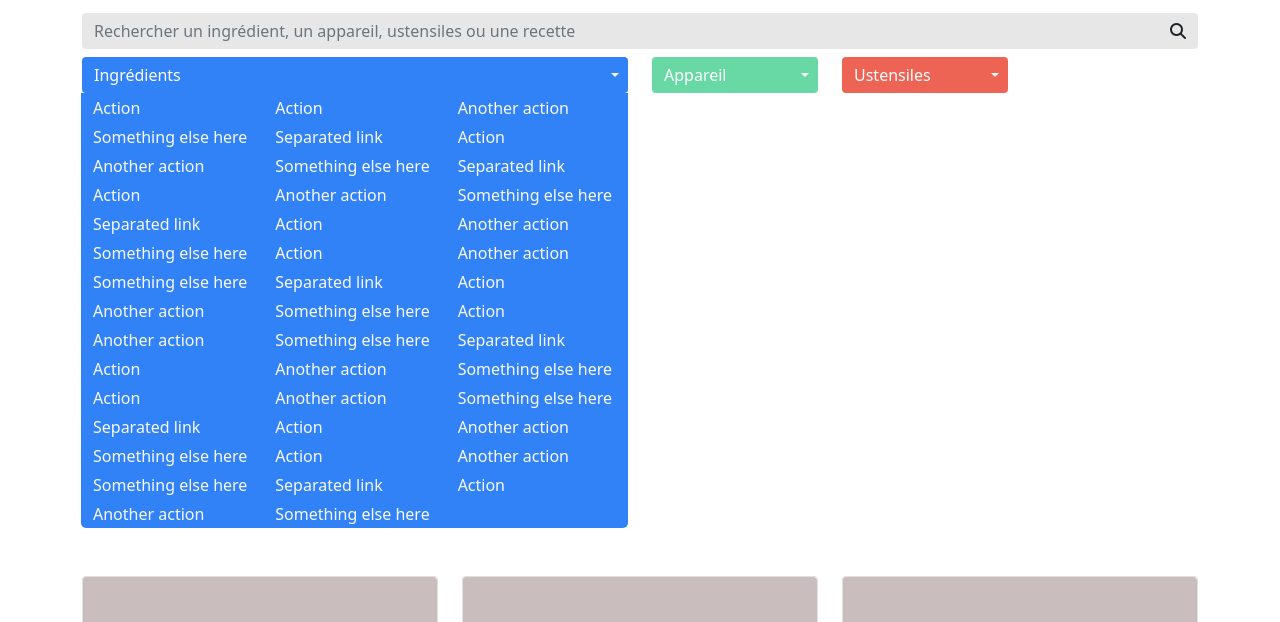
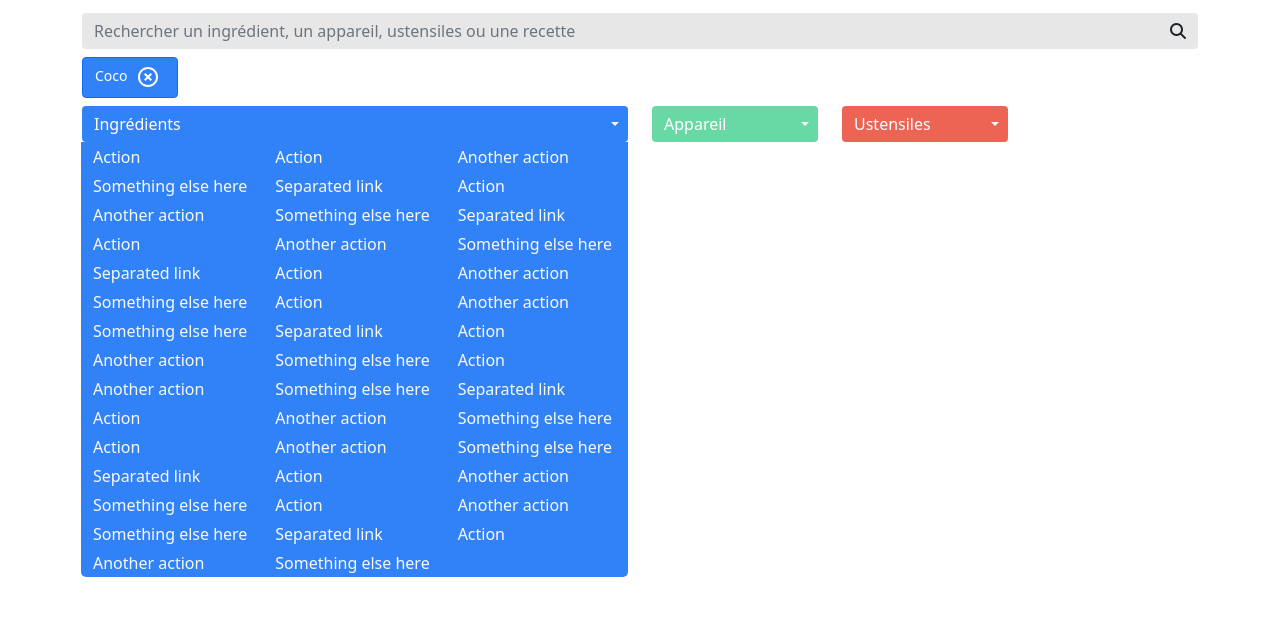
Before and after one commit to Poccardl/LoicPoccard_7_01022021, a website: page index.html in a window 1280 px wide. Shown: the part 146-768 px from the top of the page. Drawn offline with nearby package versions, Linux system fonts and the light colour scheme.

Commit message:
add CSS for tag

```diff
--- a/index.html
+++ b/index.html
@@ -34,6 +34,18 @@
                 <span class="input-group-text custom-bg-light b_none" id="basic-addon1"><i class="fas fa-search"></i></span>
               </div>
             </form>
+          </div>
+          <div class="row">
+            <div class="col-xl-12 mt-2">
+              <button type="button" class="btn btn-primary custom-bg-primary tag">
+                Coco
+                <span class="badge">
+                  <svg width="20" height="20" viewBox="0 0 20 20" fill="none" xmlns="http://www.w3.org/2000/svg">
+                    <path d="M12.59 6L10 8.59L7.41 6L6 7.41L8.59 10L6 12.59L7.41 14L10 11.41L12.59 14L14 12.59L11.41 10L14 7.41L12.59 6ZM10 0C4.47 0 0 4.47 0 10C0 15.53 4.47 20 10 20C15.53 20 20 15.53 20 10C20 4.47 15.53 0 10 0ZM10 18C5.59 18 2 14.41 2 10C2 5.59 5.59 2 10 2C14.41 2 18 5.59 18 10C18 14.41 14.41 18 10 18Z" fill="white"/>
+                  </svg>
+                </span>
+              </button>
+            </div>
           </div>
           <div class="row mt-2">
             <!-- Ingrédients -->
--- /dev/null
+++ b/sass/components/_tags.scss
@@ -0,0 +1,3 @@
+.tag {
+    font-size: 14px!important;
+}
--- a/sass/main.scss
+++ b/sass/main.scss
@@ -4,4 +4,5 @@
 @import "components/recipe-cards";
 @import "components/dropdow";
 @import "components/inputs";
+@import "components/tags";
 @import "layout/header";
```
Also changed, not shown: CSS/main.css.
